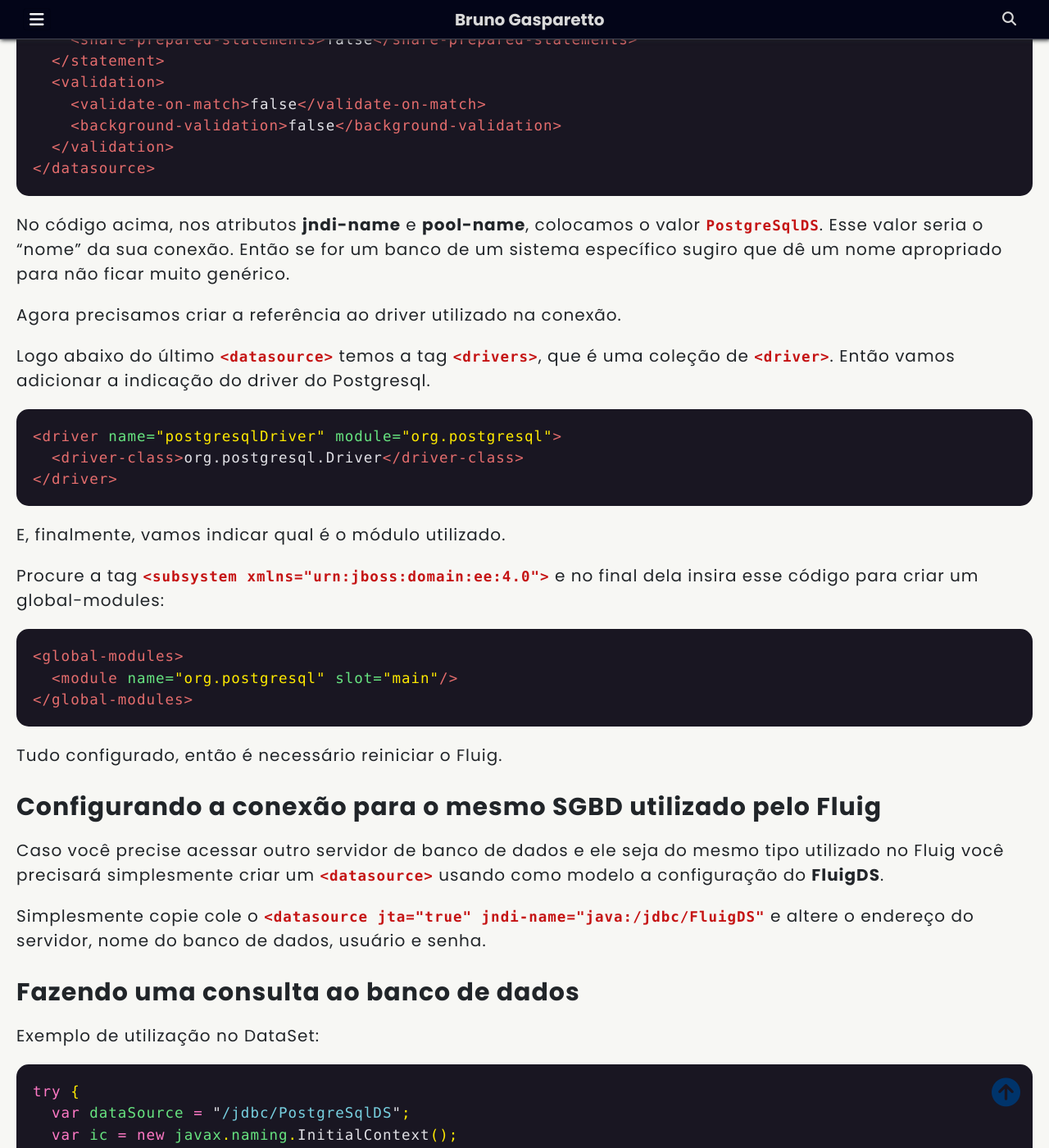
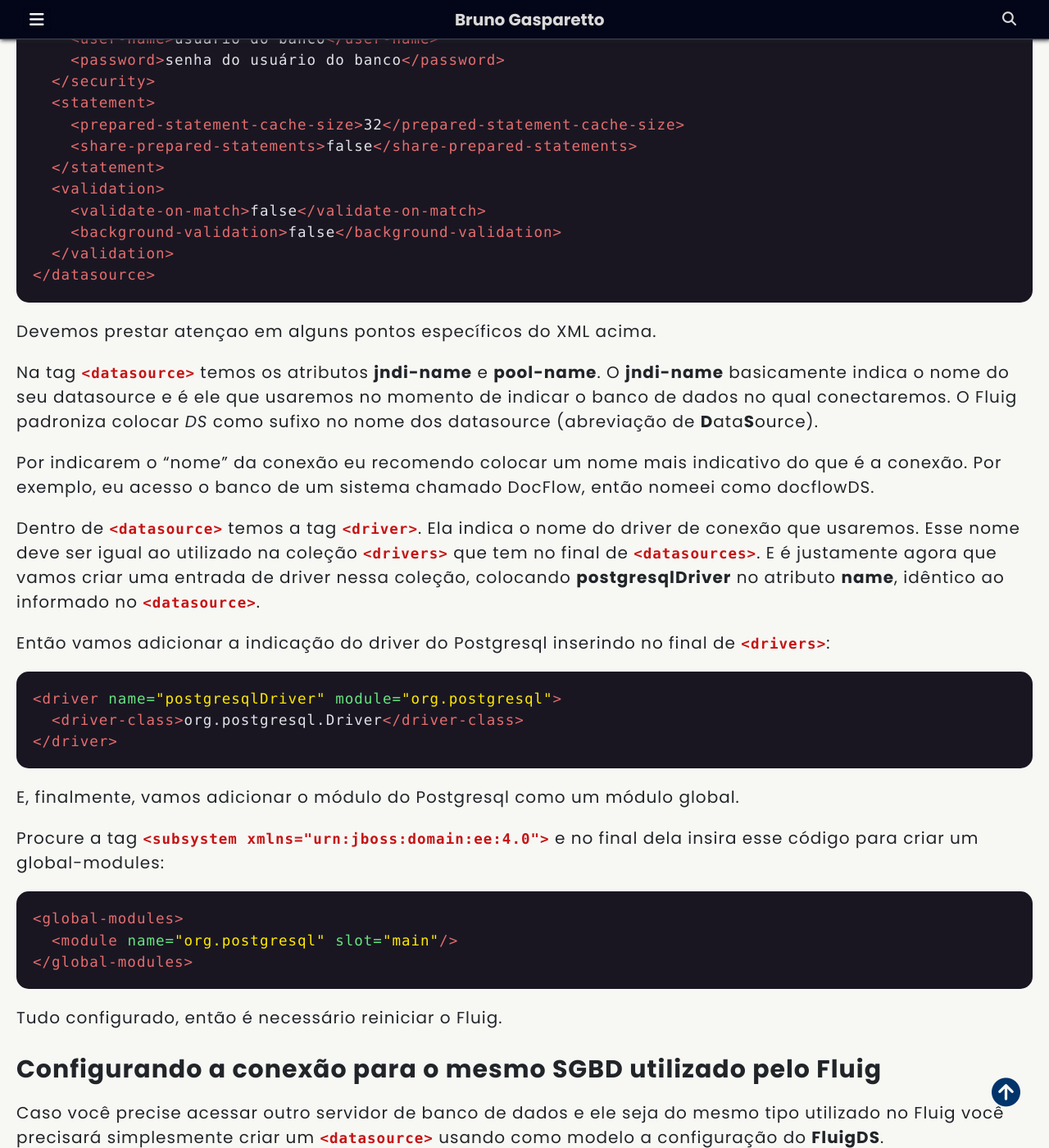
Before and after one commit to brunogasparetto/brunogasparetto.github.io, a Jekyll site: the page built from _posts/2024-06-02-configurando_banco_de_dados_externo_no_Fluig.md, in a window 1280 px wide and 1400 px high, scrolled down 2627 px. Shown: the whole window at 82% size. Built offline with Jekyll 4.4.1, drawn with Linux system fonts in a browser that asks for light colours; the table of contents is made by our own code; some of the changed text lies outside the part shown.

Commit message:
Finaliza o post sobre banco de dados no Fluig

````diff
--- a/_posts/2024-06-02-configurando_banco_de_dados_externo_no_Fluig.md
+++ b/_posts/2024-06-02-configurando_banco_de_dados_externo_no_Fluig.md
@@ -1,10 +1,10 @@
 ---
 title: "Configurando banco de dados externo no Fluig"
 description: "Já precisou acessar um banco de dados externo no Fluig? Vamos ver um exemplo prático com Postgresql."
-date: 2024-06-02 15:00:00 -0400
+date: 2024-06-04 23:00:00 -0400
 image:
-  path: "/assets/img/2024-06-01-criando-notificacoes-personalizadas-no-fluig/poster_post.jpg"
-  alt: "Exemplo de notificação personalizada no Fluig"
+  path: "/assets/img/2024-06-02-configurando_banco_de_dados_externo_no_Fluig/cover.jpg"
+  alt: "Configurando o Postgresql no Fluig"
   hide: true
 categories: fluig
 tags:
@@ -26,14 +25,17 @@
 Para efetuar as configurações a seguir é necessário ter acesso ao servidor do Fluig, pois vamos colocar
 arquivos na sua pasta de instalação e alterar alguns arquivos de configuração.
 
+E **é altamente recomendado** primeiro fazer as configurações em um ambiente de testes para evitar
+surpresas desagradáveis.
+
 ## Baixando o driver JDBC
 
 A primeira etapa é pegar o driver JDBC do banco de dados. No caso do Postregsql basta ir na
 [Página de Download](https://jdbc.postgresql.org/download/) e baixar a versão de acordo com o
 Fluig.
 
-Quando fiz essa instalação eu estava utilizando o Fluig 1.7.0, então peguei o arquivo `postgresql-42.2.20.jar`,
-porém a partir da versão **1.8.0** o Fluig utiliza o Java 11, então pode baixar a versão mais atual do driver.
+Quando fiz essa instalação eu baixei o arquivo `postgresql-42.2.20.jar`, mas aconselho a baixar a
+versão mais atual.
 
 Com o driver baixado é hora de ir para o servidor do Fluig e começar a configurar tudo.
 
@@ -75,11 +77,13 @@
 
 Com o arquivo aberto em um editor procure a tag `<datasources>`, que estará dentro de `<subsystem xmlns="urn:jboss:domain:datasources:5.0">`.
 
-A tag `<datasources>` possuí uma coleção de `<datasource>`, que é a configuração de acesso a um banco de dados.
+A tag `<datasources>` possuí uma coleção de `<datasource>`, que é a configuração de acesso a um banco de dados, e
+uma coleção de `<drivers>`, que é a indicação do módulo e driver utilizado para as conexões.
+
 Repare que lá já temos as configurações de acesso ao banco de dados do próprio Fluig. Por algum motivo o Fluig possuí
 3 configurações ao banco de dados.
 
-Então vamos criar uma configuração para indicar o acesso ao Postgresql adicionando mais um `<datasource>`:
+Então vamos criar uma configuração para indicar o acesso ao Postgresql adicionando mais um `<datasource>` (pode ser antes da tag `<drivers>`):
 
 ```xml
 <datasource
@@ -113,14 +117,21 @@
 </datasource>
 ```
 
-No código acima, nos atributos **jndi-name** e **pool-name**, colocamos o valor `PostgreSqlDS`.
-Esse valor seria o "nome" da sua conexão. Então se for um banco de um sistema específico sugiro que
-dê um nome apropriado para não ficar muito genérico.
+Devemos prestar atençao em alguns pontos específicos do XML acima.
 
-Agora precisamos criar a referência ao driver utilizado na conexão.
+Na tag `<datasource>` temos os atributos **jndi-name** e **pool-name**. O **jndi-name** basicamente indica
+o nome do seu datasource e é ele que usaremos no momento de indicar o banco de dados no qual conectaremos.
+O Fluig padroniza colocar *DS* como sufixo no nome dos datasource (abreviação de **D**ata**S**ource).
 
-Logo abaixo do último `<datasource>` temos a tag `<drivers>`, que é uma coleção de `<driver>`. Então
-vamos adicionar a indicação do driver do Postgresql.
+Por indicarem o "nome" da conexão eu recomendo colocar um nome mais indicativo do que é a conexão. Por
+exemplo, eu acesso o banco de um sistema chamado DocFlow, então nomeei como docflowDS.
+
+Dentro de `<datasource>` temos a tag `<driver>`. Ela indica o nome do driver de conexão que usaremos.
+Esse nome deve ser igual ao utilizado na coleção `<drivers>` que tem no final de `<datasources>`.
+E é justamente agora que vamos criar uma entrada de driver nessa coleção, colocando **postgresqlDriver**
+no atributo **name**, idêntico ao informado no `<datasource>`.
+
+Então vamos adicionar a indicação do driver do Postgresql inserindo no final de `<drivers>`:
 
 ```xml
 <driver name="postgresqlDriver" module="org.postgresql">
@@ -128,7 +139,7 @@
 </driver>
 ```
 
-E, finalmente, vamos indicar qual é o módulo utilizado.
+E, finalmente, vamos adicionar o módulo do Postgresql como um módulo global.
 
 Procure a tag `<subsystem xmlns="urn:jboss:domain:ee:4.0">` e no final dela insira esse código para criar um global-modules:
 
@@ -148,22 +159,54 @@
 Simplesmente copie cole o `<datasource jta="true" jndi-name="java:/jdbc/FluigDS"` e altere o endereço
 do servidor, nome do banco de dados, usuário e senha.
 
+## Configurando uma conexão para um SGBD homologado
+
+Caso você precise conectar em um banco de dados diferente do utilizado pelo Fluig, mas que seja um MySQL, SQL Server ou Oracle,
+os 3 bancos homologados pelo Fluig, provavelmente não precisará da etapa de download do driver JDBC e da configuração
+do módulo.
+
+Não testei na prática (tá aí um ToDo pra mim), mas em teoria basta criar um `<datasource>` copiando o exemplo do Postgresql,
+mas na tag `<driver>` do `<datasource>` indicar o driver do SGBD utilizado.
+
+A seguir as tags `<driver>` de cada SGBD homologado para que você possa adicionar em `<drivers>`:
+
+```xml
+<!-- SQL Server -->
+<driver name="sqlserverDriver" module="com.microsoft.sqlserver">
+    <driver-class>com.microsoft.sqlserver.jdbc.SQLServerDriver</driver-class>
+</driver>
+
+<!-- MySQL -->
+<driver name="mysqlDriver" module="com.mysql">
+    <driver-class>com.mysql.cj.jdbc.Driver</driver-class>
+</driver>
+
+<!-- Oracle -->
+<driver name="oracleDriver" module="com.oracle.jdbc">
+    <driver-class>oracle.jdbc.driver.OracleDriver</driver-class>
+</driver>
+```
+
 ## Fazendo uma consulta ao banco de dados
 
 Exemplo de utilização no DataSet:
 
 ```javascript
+var myQuery = "SELECT * FROM minha_tabela";
+
+
 try {
-  var dataSource = "/jdbc/PostgreSqlDS";
+  var dataSource = "/jdbc/PostgreSqlDS"; // é o jndi-name sem o java:
   var ic = new javax.naming.InitialContext();
   var ds = ic.lookup(dataSource);
   var conn = ds.getConnection();
   var stmt = conn.createStatement();
   var rs = stmt.executeQuery(myQuery);
-  var rsMeta = rs.getMetaData();
+
+  var rsMeta = rs.getMetaData(); // o metadado é só pra preencher as colunas
   var columnCount = rsMeta.getColumnCount();
 
-  var i = 0;
+  var i;
 
   // Preenchendo automaticamente o nome das colunas do dataset
   for (i = 1; i <= columnCount; ++i) {
@@ -182,6 +225,8 @@
 } catch (e) {
     log.error("ERRO==============> " + e.message);
 } finally {
+    // Importante sempre fechar os recursos abertos
+
     if (rs != null) {
       rs.close();
     }
@@ -206,5 +251,3 @@
 
 Para aprender como configurar a criptografia das senha siga a documentação oficial:
 [Encriptação de senha do banco de dados](https://tdn.totvs.com/pages/releaseview.action?pageId=454434362)
-
-E não se esqueça de efetuar essas configurações primeiramente em um ambiente de testes.
````
Also changed, not shown: other parts of _posts/2024-06-02-configurando_banco_de_dados_externo_no_Fluig.md (+1 -2 lines), assets/img/2024-06-02-configurando_banco_de_dados_externo_no_Fluig/cover.jpg (added).
